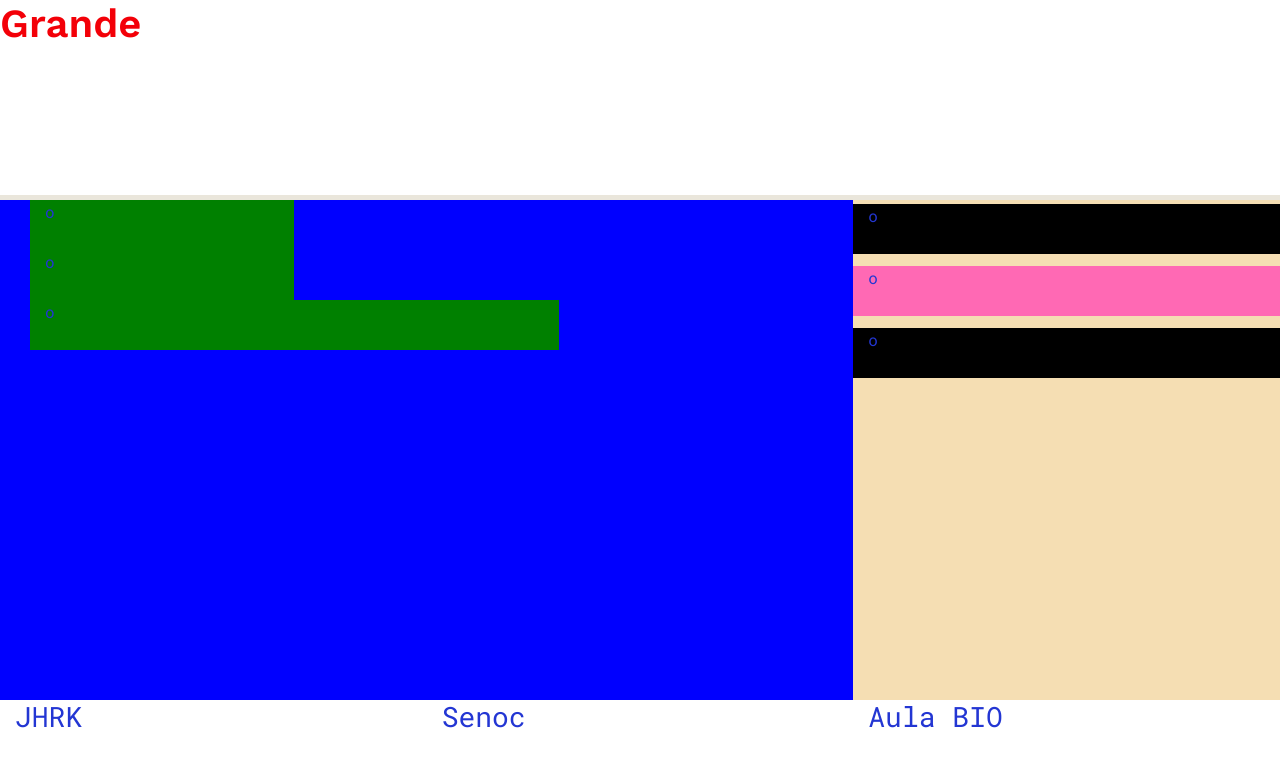
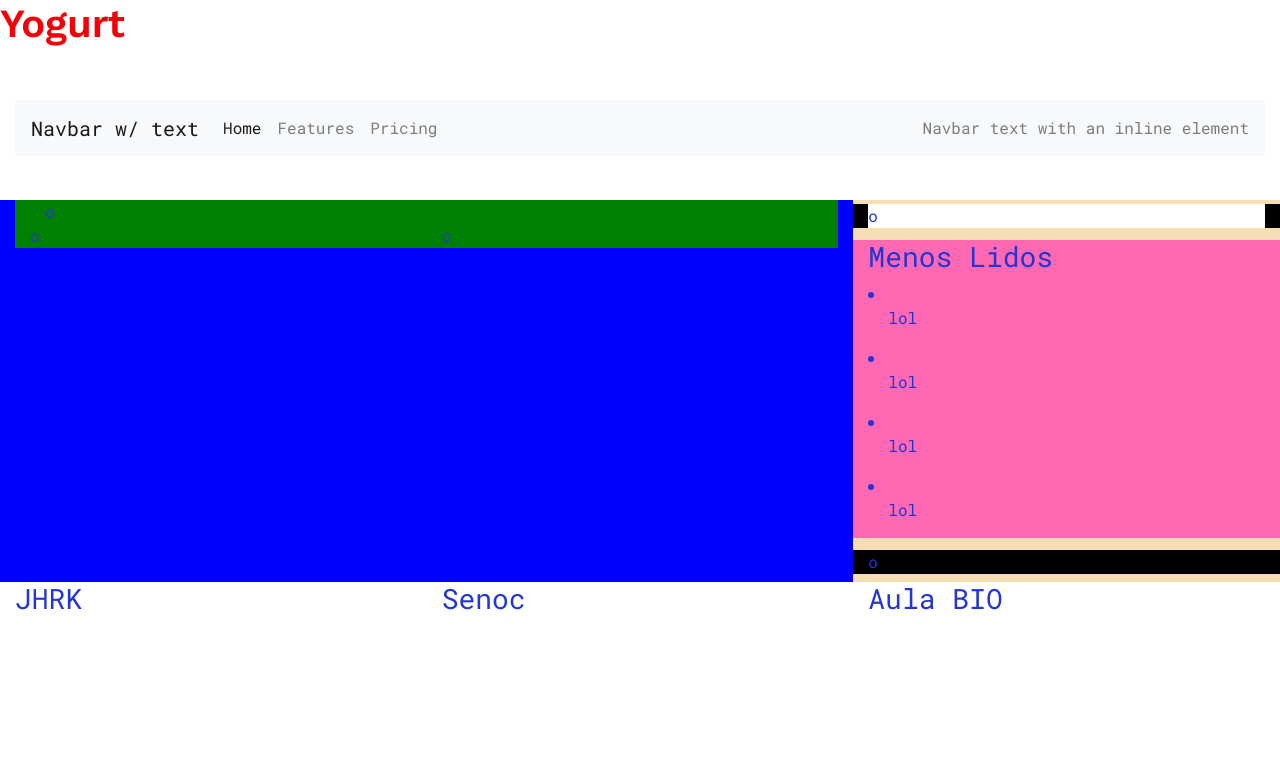
Before and after one commit to JHRK/SiteGrande, a plain HTML site: page index.html in a window 1280 px wide. Drawn offline with nearby package versions, Linux system fonts and the light colour scheme.

Commit message:
sadasadsasdads

```diff
--- a/index.html
+++ b/index.html
@@ -13,26 +13,49 @@
   <body class="container-fluid">
 
     <header class="row">
-        <h1>Grande</h1>
-        <nav>
-
-        </nav>
+        <h1>Yogurt</h1>
+        <div class="col-12">
+        <nav class="navbar navbar-expand-lg navbar-light bg-light">
+            <a class="navbar-brand" href="#">Navbar w/ text</a>
+            <button class="navbar-toggler" type="button" data-toggle="collapse" data-target="#navbarText" aria-controls="navbarText" aria-expanded="false" aria-label="Toggle navigation">
+              <span class="navbar-toggler-icon"></span>
+            </button>
+            <div class="collapse navbar-collapse" id="navbarText">
+              <ul class="navbar-nav mr-auto">
+                <li class="nav-item active">
+                  <a class="nav-link" href="#">Home <span class="sr-only">(current)</span></a>
+                </li>
+                <li class="nav-item">
+                  <a class="nav-link" href="#">Features</a>
+                </li>
+                <li class="nav-item">
+                  <a class="nav-link" href="#">Pricing</a>
+                </li>
+              </ul>
+              <span class="navbar-text">
+                Navbar text with an inline element
+              </span>
+            </div>
+          </nav>
+        </div>
     </header>
 
     <div class="row">
     <main class="col-lg-8 col-12">
 
         <div class="container">
-            <section class="col-lg-4 col-sm-12" >
+            <div class="row">
+            <section class="col-lg-12 col-sm-12" >
+                <div class="col-lg-4 col-sm-12" >o</div>
+            </section>
+            <section class="col-lg-6 col-sm-12" >
                 o
             </section>
-            <section class="col-lg-4 col-sm-12" >
-                o
-            </section>
-            <section class="col-lg-8 col-sm-12 ">
+            <section class="col-lg-6 col-sm-12 ">
                 o
             </section>
         </div>
+    </div>
 
 
     </main>
@@ -40,10 +63,14 @@
     <aside class="col-lg-4 col-12">
         <div class="row">
             <section class="col-12 mt-1 mb-2">
-                o
+                <nav>o</nav>
             </section>
             <section class="col-12 mt-1 mb-2">
-                o
+                <h3>Menos Lidos</h3>
+                <li><ul>lol</ul></li>
+                <li><ul>lol</ul></li>
+                <li><ul>lol</ul></li>
+                <li><ul>lol</ul></li>
             </section>
             <section class="col-12 mt-1 mb-2">
                 o
--- a/style.css
+++ b/style.css
@@ -6,7 +6,6 @@
 header{
     height: 200px;
     background-color: #ffffff;
-    border-bottom: 5px solid #eae6db;
 }
 
 h1{
@@ -15,13 +14,19 @@ h1{
 
 }
 
+nav{
+    background-color: #ffffff;
+}
+
+
+
 main{
     background-color:blue;
-    height: 500px;
+    height: auto;
 }
 
 main div section{
-    height: 50px;
+    height: auto;
     background-color: green;
 }
 
@@ -30,17 +35,21 @@ aside section:nth-child(2){
 }
 
 aside{
-    height: 500px;
+    height: auto;
     background-color: wheat;
 }
 
 aside section{
-    height: 50px ;
+    height: auto ;
     background-color: black;
 }
 
+aside li ul{
+    padding-inline-start: 20px;
+}
+
 footer{
-    height:auto;
+    height: auto;
     background-color: #ffffff;
 }
 
```
